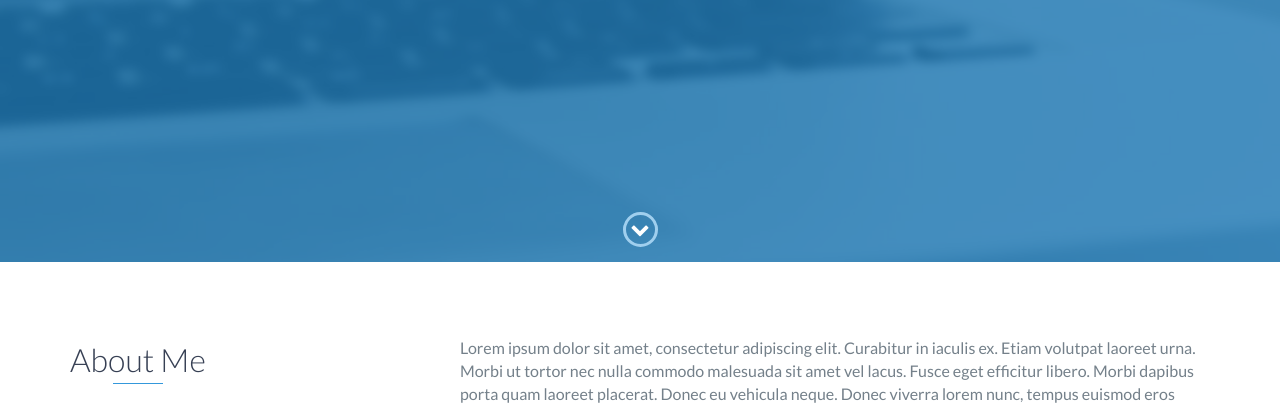
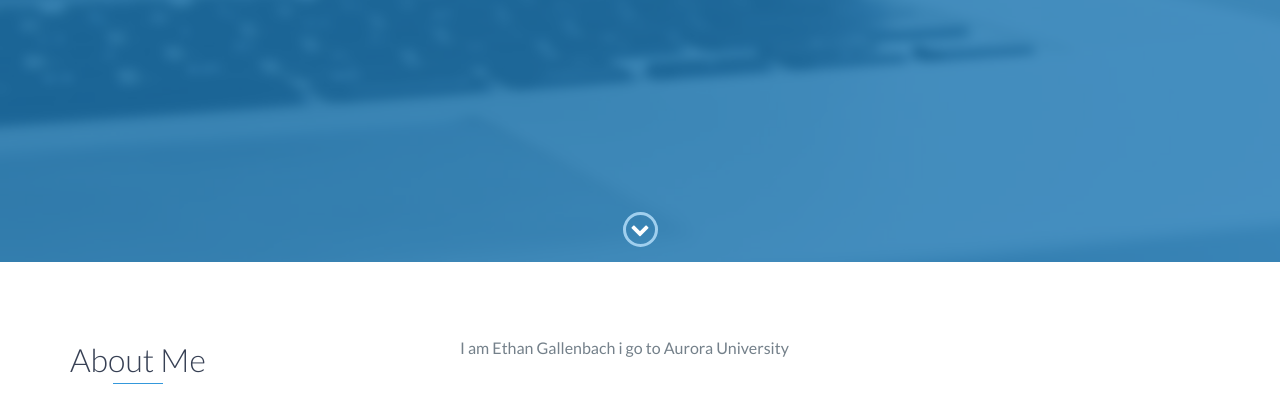
Before and after one commit to EthanGal/EthanGal.github.io, a website: page index.html in a window 1280 px wide. Shown: the part 538-947 px from the top of the page. Drawn offline with nearby package versions, Linux system fonts and the light colour scheme.

Commit message:
Update index.html

```diff
--- a/index.html
+++ b/index.html
@@ -73,9 +73,7 @@
                 </div>
                 <div class="col-md-8">
                     <p>
-                        Lorem ipsum dolor sit amet, consectetur adipiscing elit. Curabitur in iaculis ex. Etiam volutpat laoreet urna. Morbi ut tortor nec nulla commodo malesuada sit amet vel lacus. Fusce eget efficitur libero. Morbi dapibus porta quam laoreet placerat. Donec
-                        eu vehicula neque. Donec viverra lorem nunc, tempus euismod eros sollicitudin ut. Quisque et tincidunt libero. Donec id pharetra justo. Proin euismod lacinia dolor, eu scelerisque justo tempus pharetra. Vivamus nunc justo, finibus
-                        ut nisl sed, euismod rhoncus nulla. Proin sed magna egestas, egestas ante et, congue eros. In consequat, mauris dapibus tincidunt suscipit, ex libero aliquet diam, at maximus risus enim non leo.
+                       I am Ethan Gallenbach i go to Aurora University
                     </p>
                 </div>
             </div>
```
